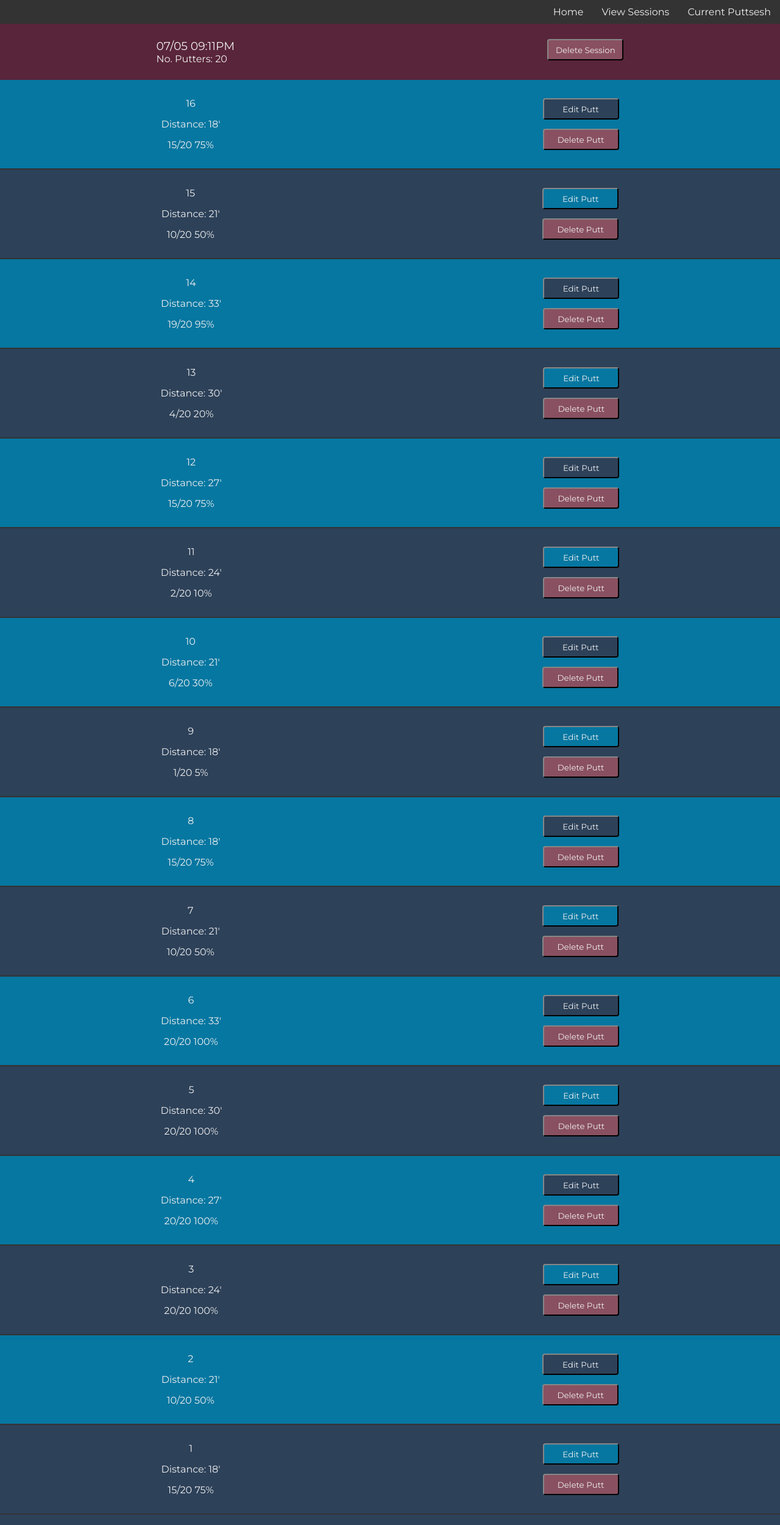
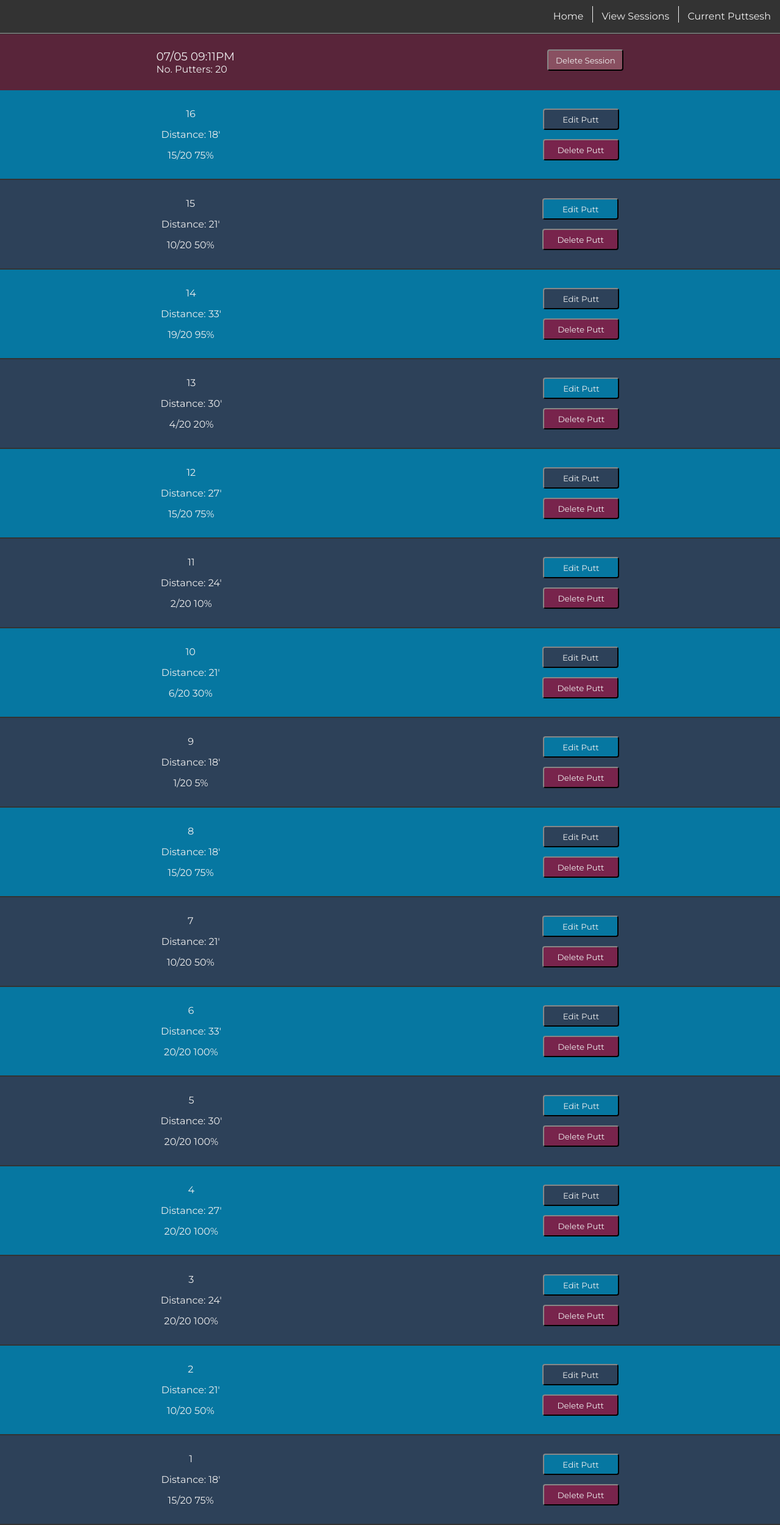
Before and after one commit to jereamon/disc-golf-putts, a Flask app: page /puttsesh/view/22 in a window 1280 px wide. Shown: the whole page at 61% size. Run offline with Flask 2, Linux system fonts and the light colour scheme; a user stored in the database is signed in.

Commit message:
Just more styling changes. It's looking pretty good.

```diff
--- a/static/css/main.css
+++ b/static/css/main.css
@@ -78,31 +78,60 @@ input[type='submit'][value='Log In'], input[type='submit'][value='Log Out'] {
 /*#region BASE TEMPLATE STYLES */
 
 nav {
+    align-items: center;
     /* background: var(--dark-purple); */
     background: var(--dark-grey-font);
-    border-bottom: var(--blue-thick-border);
+    border-bottom: outset 1px var(--white-font);
     display: flex;
+    height: 55px;
     justify-content: flex-end;
+    position: fixed;
+    top: 0;
+    width: 100%;
     z-index: 1;
 }
 
 nav a {
     color: var(--white-font);
+    height: 55px;
+    line-height: 34px;
     padding: 10px 15px;
+    position: relative;
     text-decoration: none;
     transition: var(--transition-time);
 }
 
+/* nav a:not(:last-child) {
+    border-right: solid 1px var(--white-font);
+} */
+
+nav a:not(:last-child)::after {
+    content: '';
+    /* background: var(--white-font); */
+    border-right: solid 1px var(--white-font);
+    height: 27.5px;
+    left: 0;
+    position: absolute;
+    transition: var(--transition-time);
+    top: 13.75;
+    width: 100%;
+}
+
 nav a:hover {
-    background: var(--blue-gray);
+    background: var(--fourth-color);
+    border-bottom: outset 1px var(--white-font);
     color: var(--light-grey-font);
+}
+
+nav a:hover::after {
+    border-right: none;
 }
 
 .outer-container {
     align-items: center;
     display: flex;
     flex-direction: column;
-    /* margin: 50px 0 0; */
+    margin: 56px 0 0;
 }
 
 /*#endregion BASE TEMPLATE STYLES */
@@ -163,10 +192,14 @@ input[type=submit]:hover {
 
 /*#region NEW SESSION STYLES */
 
-.puttsesh-container {
+.puttsesh-container, .new-puttsesh-container {
     align-items: center;
     display: flex;
     flex-direction: column;
+}
+
+.new-puttsesh-container {
+    margin: 16.5vh 0 0;
 }
 
 .puttsesh-form {
@@ -253,9 +286,8 @@ input[type=submit]:hover {
 }
 
 .puttsesh-link:hover {
-    /* border-bottom: var(--purple-thick-border); */
     color: var(--white-font);
-    /* background: var(--blue-gray); */
+    background: var(--third-color);
 }
 
 /*#endregion VIEW SESSSIONS */
@@ -303,7 +335,8 @@ input[type=submit]:hover {
 }
 
 .delete-button, .edit-button, .delete-session-button {
-    background: var(--third-color);
+    /* background: var(--third-color); */
+    background: var(--second-color);
     border-radius: 4px;
     border: outset 2px var(--dark-grey-font);
     color: var(--white-font);
@@ -312,6 +345,10 @@ input[type=submit]:hover {
     text-decoration: none;
     transition: var(--transition-time);
     width: 125px;
+}
+
+.delete-session-button {
+    background: var(--third-color);
 }
 
 .edit-button {
@@ -332,3 +369,6 @@ input[type=submit]:hover {
 }
 
 /*#endregion VIEW SINGLE SESSION */
+
+@media (min-width: 450px) {
+}
--- a/templates/new_puttsesh.jinja2
+++ b/templates/new_puttsesh.jinja2
@@ -2,7 +2,7 @@
 
 {% block content %}
 <div class="outer-container">
-    <div class="puttsesh-container">
+    <div class="new-puttsesh-container">
         <h3>Start a new putting session</h3>
         <form class="puttsesh-form" method='POST'>
             <div class='form-group'>
--- a/templates/view_puttsesh.jinja2
+++ b/templates/view_puttsesh.jinja2
@@ -21,7 +21,7 @@
     {% endif %}
     <a class="puttsesh-link" href="{{ url_for('view_puttsesh_single', sesh_id=session.id) }}">
         <h3>{{ session.date.strftime('%m/%d/%Y %I:%M%p') }}</h3>
-        <p>No. Putters:{{ session.no_putters }}</p>
+        <p>No. Putters: {{ session.no_putters }}</p>
     </a>
 {% endfor %}
 </div>
--- a/templates/view_puttsesh_single.jinja2
+++ b/templates/view_puttsesh_single.jinja2
@@ -1,7 +1,7 @@
 {% extends "base.jinja2" %}
 
 {% block content %}
-<div class='outer-container'>
+<div class='outer-container puttsesh-container'>
     <div class='view-single-header-container'>
         <div>
             <h3>{{ single_session.date.strftime('%m/%d %I:%M%p') }}</h3>
```
Also changed, not shown: putting_db.db.
